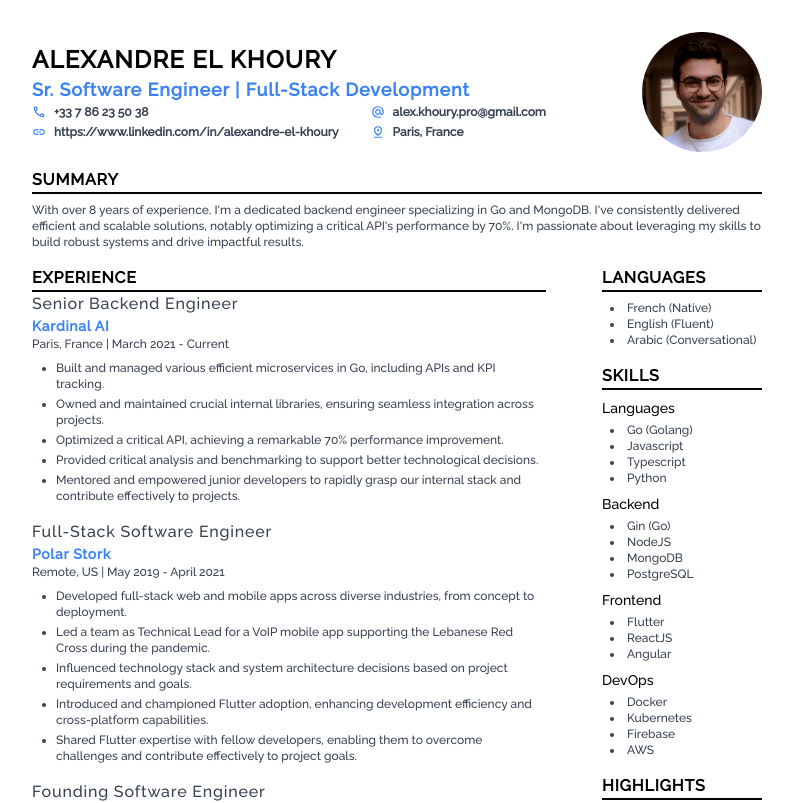
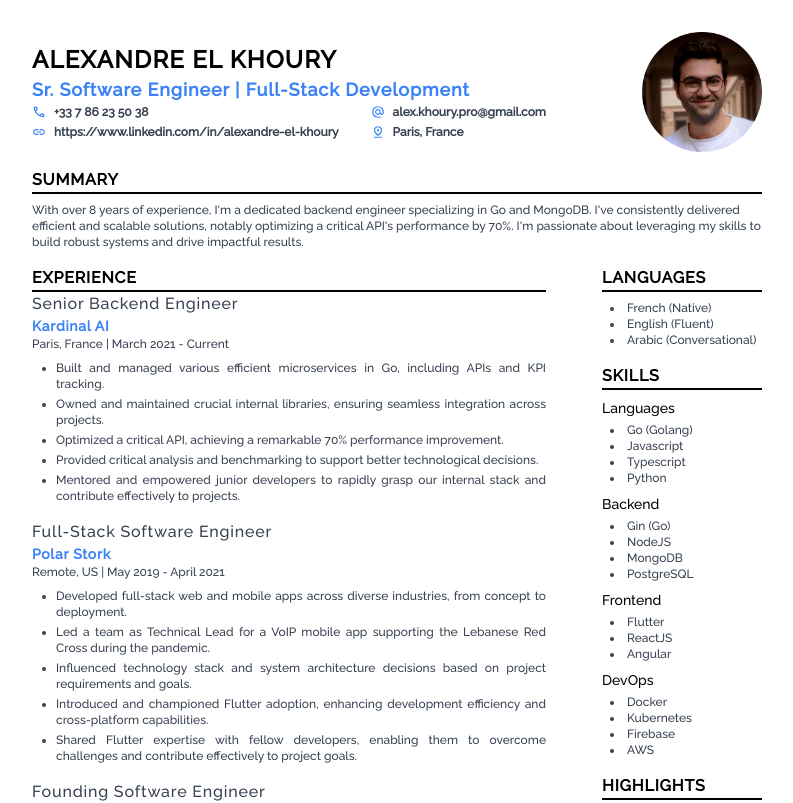
Before and after one commit to m3talux/alexandrekhoury, a Next.js app: page /cv in a window 1280 px wide. Shown: the top 803 px of the page, without its empty margins (0-793 px from the left). Built offline with nearby package versions, Linux system fonts and the light colour scheme; no server answers.

Commit message:
added text-justify

```diff
--- a/src/app/cv/components/experience.tsx
+++ b/src/app/cv/components/experience.tsx
@@ -16,7 +16,7 @@ export default function CvExperience() {
                                 <ul className="list-disc ml-6 mt-2 list-outside">
                                     {exp.achievements.map((point, pIndex) => (
                                         <li key={pIndex}
-                                            className="text-[var(--text-color)] text-xs mt-1">{point}</li>
+                                            className="text-[var(--text-color)] text-xs mt-1 text-justify">{point}</li>
                                     ))}
                                 </ul>
                             </div>
```
